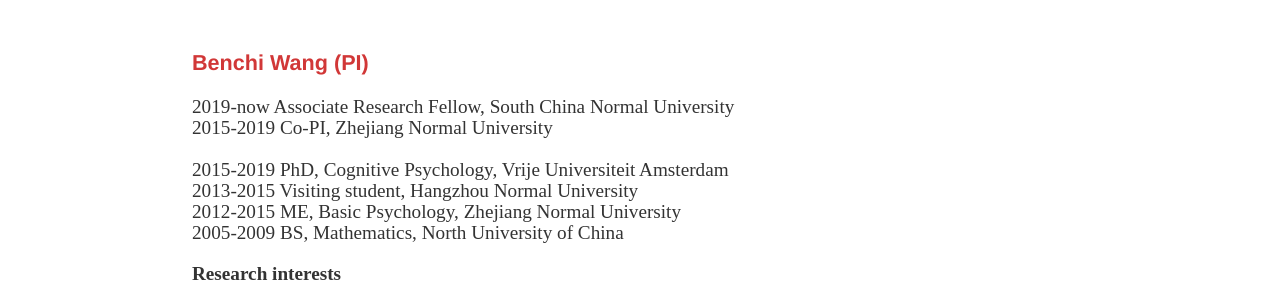
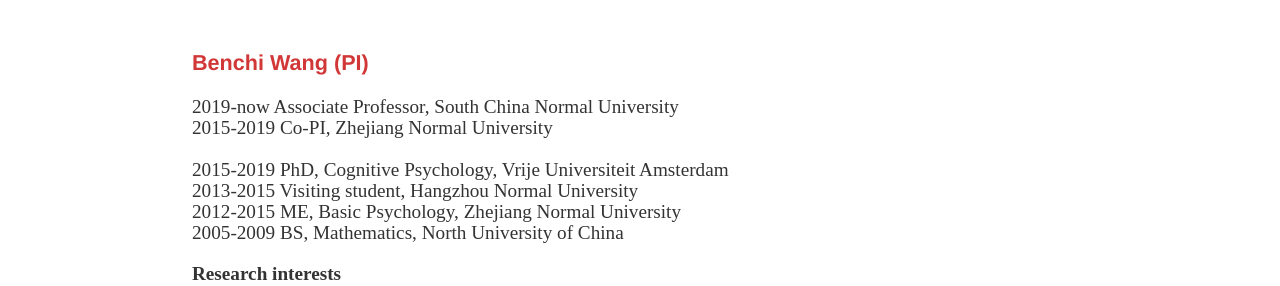
Before and after one commit to wangbenchi/wangbenchi.github.io, a Jekyll site: the page built from people/benchi/index.html, in a window 1280 px wide. Shown: the part 153-439 px from the top of the page. Built offline with Jekyll 4.4.1, drawn with Linux system fonts in a browser that asks for light colours.

Commit message:
Update index.html

```diff
--- a/people/benchi/index.html
+++ b/people/benchi/index.html
@@ -4,7 +4,7 @@
 ---
 <div class="blurb">
 	<br><h2>{{page.title}}</h2>
-    <p>2019-now Associate Research Fellow, South China Normal University
+    <p>2019-now Associate Professor, South China Normal University
 	<br>2015-2019 Co-PI, Zhejiang Normal University
 
 	<br><br>2015-2019 PhD, Cognitive Psychology, Vrije Universiteit Amsterdam
```
